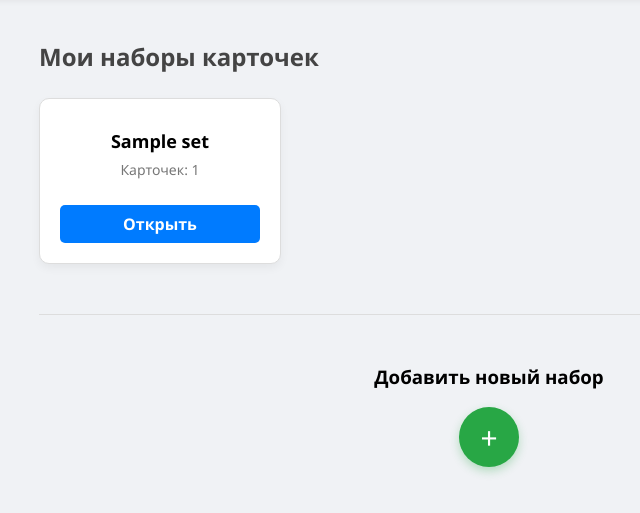
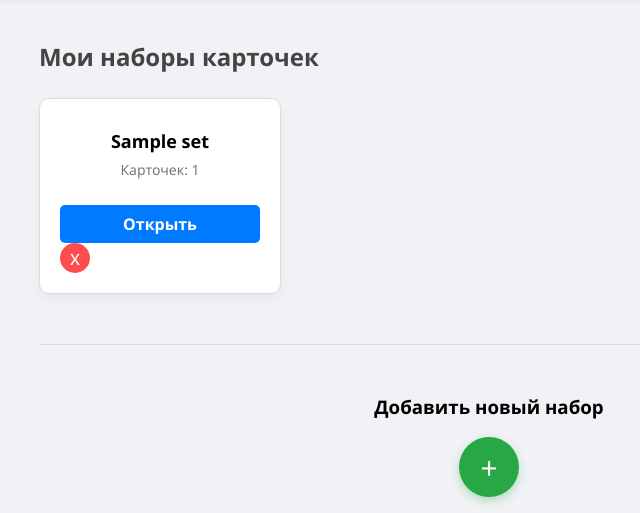
Before and after one commit to SanIC42/Web-project, a Python web app: template templates/user_page.html in a window 1280 px wide. Shown: the part 64-577 px from the top of the page, without its empty margins (151-791 px from the left). Run offline with Jinja, Linux system fonts and the light colour scheme; the template is opened without the code that fills it: most values are stand-ins (such as "Sample title", 1, 10 or a date in 2020).

Commit message:
Delete cards

```diff
--- a/static/css/new_card.css
+++ b/static/css/new_card.css
@@ -92,3 +92,8 @@ h1 {
 .add-btn:hover {
     background-color: #218838;
 }
+
+.description {
+    color: #777;
+    font-size: 15px;
+}
--- a/static/css/user_page.css
+++ b/static/css/user_page.css
@@ -122,3 +122,23 @@ body {
     text-align: center;
     color: #666;
 }
+
+.delete-btn {
+    background: #ff4d4d;
+    color: white;
+    border: none;
+    border-radius: 50%;
+    width: 30px;
+    height: 30px;
+    cursor: pointer;
+    font-size: 20px;
+    line-height: 1;
+    display: flex;
+    align-items: center;
+    justify-content: center;
+    transition: background 0.3s;
+}
+
+.delete-btn:hover {
+    background: #cc0000;
+}
--- a/templates/new_card.html
+++ b/templates/new_card.html
@@ -23,9 +23,10 @@
                 </div>
                 <div class="set-content">
                     <h3>{{ set.name }}</h3>
-                    <form action="{{ url_for('add_set', set_id=set.id) }}" method="POST">
+                    <span class="description">{{ set.description }}</span>
+                    <p><form action="{{ url_for('add_set', set_id=set.id) }}" method="POST">
                         <button type="submit" class="add-btn">➕ Добавить</button>
-                    </form>
+                    </form></p>
                 </div>
             </div>
             {% endfor %}
--- a/templates/user_page.html
+++ b/templates/user_page.html
@@ -25,6 +25,11 @@
                                 <span class="card-count">Карточек: {{ set.cards|length }}</span>
                             </div>
                             <a href="/view_set/{{ set.id }}" class="open-btn">Открыть</a>
+                            <form action="{{ url_for('delete_set', set_id=set.id) }}" method="POST" style="display:inline;">
+                                <button type="submit" class="delete-btn" onclick="return confirm('Точно удалить?')">
+                                    x
+                                </button>
+                            </form>
                         </div>
                     {% endfor %}
                 </div>
```
Also changed, not shown: main.py (+23 -1 lines).
